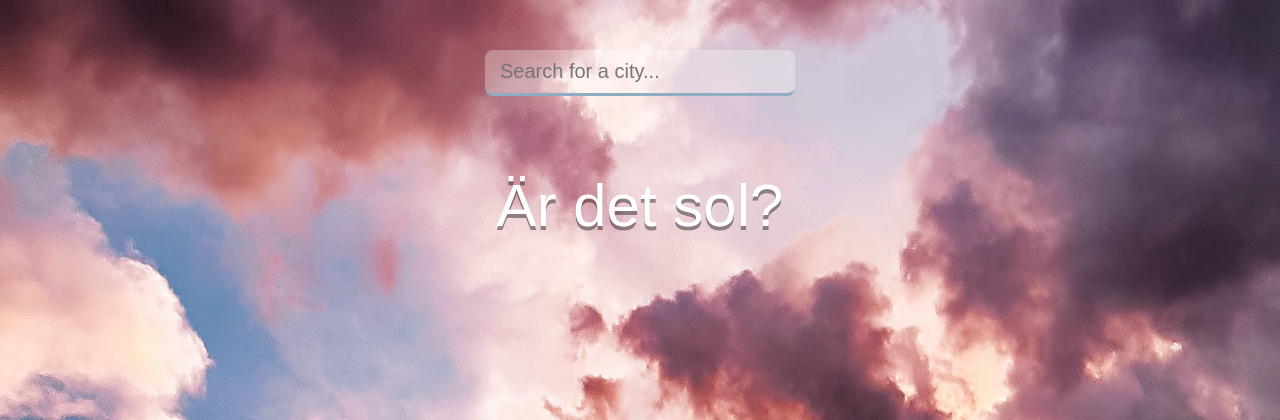
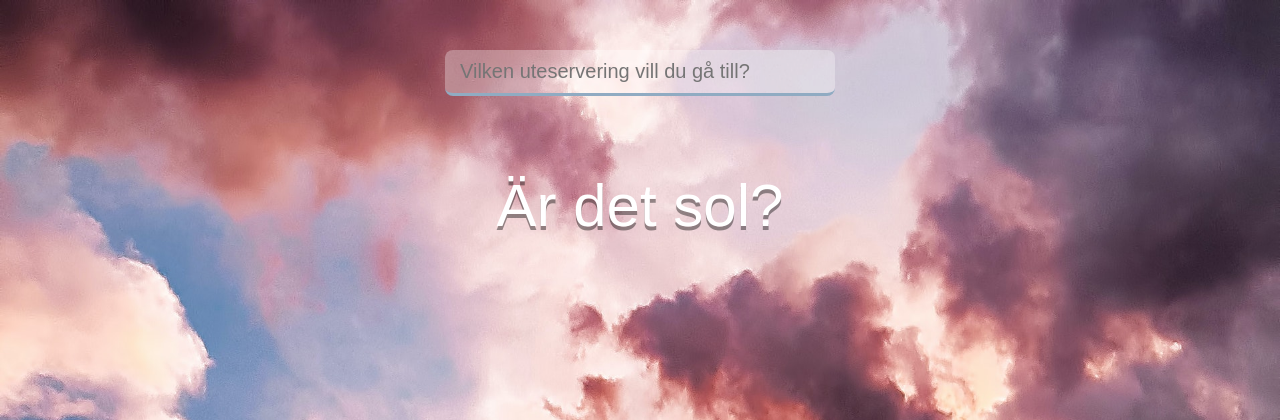
Before and after one commit to OscarpmB/is-it-sunny, a PHP site: page / in a window 1280 px wide. Shown: the top 420 px of the page. Run offline with PHP 8.4, Linux system fonts and the light colour scheme.

Commit message:
textruta längd

```diff
--- a/annie.css
+++ b/annie.css
@@ -27,7 +27,7 @@ header {
 
 header input {
     width: 100%;
-    max-width: 280px;
+    max-width: 360px;
     padding: 10px 15px;
     border: none;
     outline: none;
--- a/index.html
+++ b/index.html
@@ -10,7 +10,7 @@
 <body>
     <div class ="app-wrap">
         <header>
-            <input type="text" id="search-box" autocomplete="off" class="search-box" placeholder="Search for a city..."/>
+            <input type="text" id="search-box" autocomplete="off" class="search-box" placeholder="Vilken uteservering vill du gå till?"/>
 
         </header>
         <main>
```
